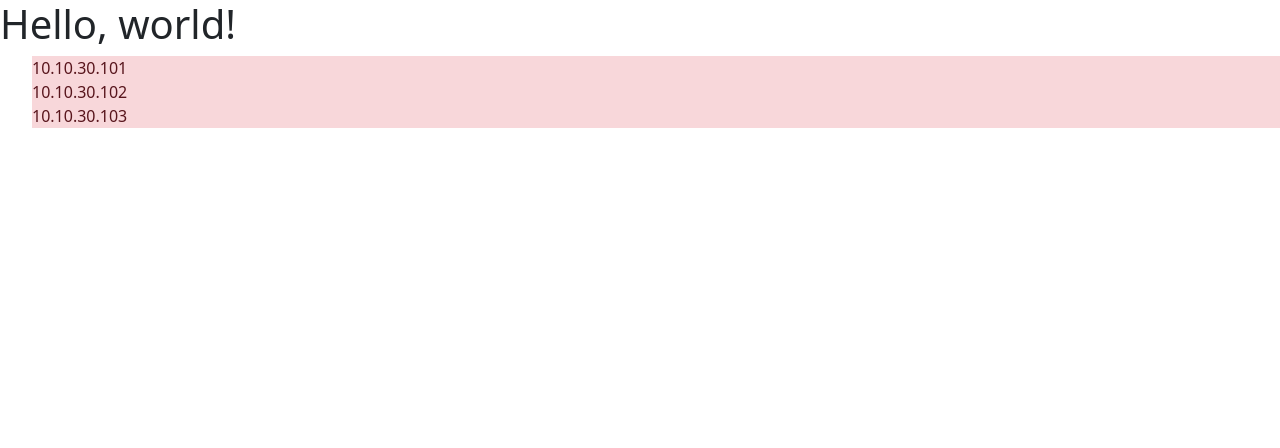
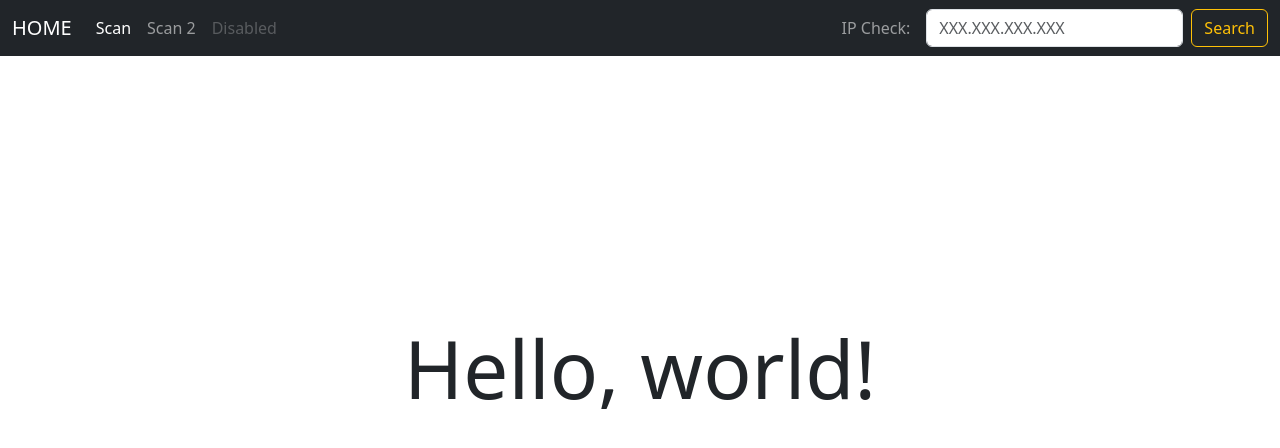
Before and after one commit to Greguus/Scanner, a Django app: page /scan/ in a window 1280 px wide. Shown: the top 448 px of the page. Run offline with Django 4.2, Linux system fonts and the light colour scheme; some libraries are stand-ins or nearby versions.

Commit message:
navbar + base template done

```diff
--- /dev/null
+++ b/scan/templates/scan/base.html
@@ -0,0 +1,17 @@
+<!doctype html>
+<html lang="en">
+  <head>
+    <meta charset="utf-8">
+    <meta name="viewport" content="width=device-width, initial-scale=1">
+    <title>Bootstrap demo</title>
+    <link href="https://cdn.jsdelivr.net/npm/bootstrap@5.3.2/dist/css/bootstrap.min.css" rel="stylesheet" integrity="sha384-T3c6CoIi6uLrA9TneNEoa7RxnatzjcDSCmG1MXxSR1GAsXEV/Dwwykc2MPK8M2HN" crossorigin="anonymous">
+  </head>
+  <body>
+    {% include "scan/navbar.html" %}
+    <br/>
+    {% block content %}
+
+    {% endblock content %}
+    <script src="https://cdn.jsdelivr.net/npm/bootstrap@5.3.2/dist/js/bootstrap.bundle.min.js" integrity="sha384-C6RzsynM9kWDrMNeT87bh95OGNyZPhcTNXj1NW7RuBCsyN/o0jlpcV8Qyq46cDfL" crossorigin="anonymous"></script>
+  </body>
+</html>
--- a/scan/templates/scan/index.html
+++ b/scan/templates/scan/index.html
@@ -1,28 +1,16 @@
+{% extends "scan/base.html" %}
 
-{% load static %}
-<link rel="stylesheet" href="{% static 'scan/bootstrap/css/bootstrap.css' %}"/>
+{% block content %}
+    <br/>
+    <br/>
+    <br/>
+    <br/>
+    <br/>
+    <br/>
+    <br/>
+    <br/>
+    <br/>
+    <br/>
+    <h1 class="display-1 text-center">Hello, world!</h1>
 
-
-
-<!doctype html>
-<html lang="en">
-  <head>
-    <meta charset="utf-8">
-    <meta name="viewport" content="width=device-width, initial-scale=1">
-    <title>Bootstrap demo</title>
-  </head>
-  <body>
-    <h1>Hello, world!</h1>
-        {% if ip_list %}
-            <ul>
-            {% for ip_addr in ip_list %}
-                <li class="list-group-item list-group-item-danger"><a>{{ ip_addr }}</a></li>
-            {% endfor %}
-            </ul>
-        {% else %}
-            <p>No IPs available</p>
-        {% endif %}
-
-
-  </body>
-</html>
+{% endblock content %}
--- /dev/null
+++ b/scan/templates/scan/navbar.html
@@ -0,0 +1,28 @@
+<nav class="navbar navbar-dark navbar-expand-lg bg-dark">
+    <div class="container-fluid">
+      <button class="navbar-toggler" type="button" data-bs-toggle="collapse" data-bs-target="#navbarTogglerDemo03" aria-controls="navbarTogglerDemo03" aria-expanded="false" aria-label="Toggle navigation">
+        <span class="navbar-toggler-icon"></span>
+      </button>
+      <a class="navbar-brand" href={% url "index" %}>HOME</a>
+      <div class="collapse navbar-collapse" id="navbarTogglerDemo03">
+        <ul class="navbar-nav me-auto mb-2 mb-lg-0">
+          <li class="nav-item">
+            <a class="nav-link active" aria-current="page" href="#">Scan</a>
+          </li>
+          <li class="nav-item">
+            <a class="nav-link" href="#">Scan 2</a>
+          </li>
+          <li class="nav-item">
+            <a class="nav-link disabled" aria-disabled="true">Disabled</a>
+          </li>
+        </ul>
+        <span class="navbar-text me-3">
+          IP Check:
+        </span>
+        <form class="d-flex" role="search">
+          <input class="form-control me-2" type="search" placeholder="XXX.XXX.XXX.XXX" aria-label="Search">
+          <button class="btn btn-dark btn-outline-warning type="submit">Search</button>
+        </form>
+      </div>
+    </div>
+  </nav>
```
